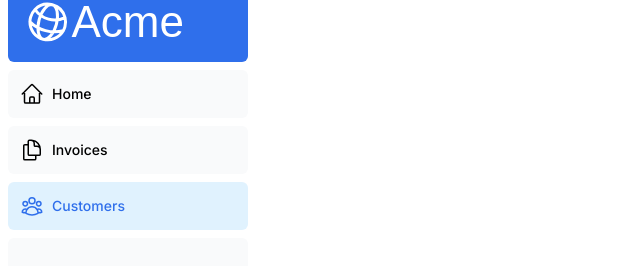
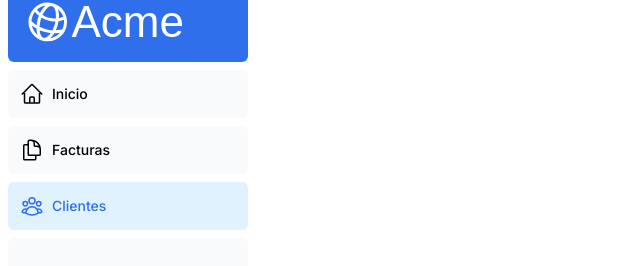
Before and after one commit to joe-morel/nextjs-dashboard, a Next.js app: page /dashboard/customers in a window 1280 px wide. Shown: the part 114-380 px from the top of the page, without its empty margins (0-640 px from the left). Built offline with nearby package versions, Linux system fonts and the light colour scheme; a web font is replaced by a local one.

Commit message:
Traslating to spanish and more

```diff
--- a/app/dashboard/page.tsx
+++ b/app/dashboard/page.tsx
@@ -20,7 +20,7 @@ export default async function Page() {
   return (
     <main>
       <h1 className={`${lusitana.className} mb-4 text-xl md:text-2xl`}>
-        Dashboard
+        Panel de Control
       </h1>
       <div className="grid gap-6 sm:grid-cols-2 lg:grid-cols-4">
          {/* <Card title="Reunido" value={totalPaidInvoices} type="collected" />
--- a/app/ui/dashboard/cards.tsx
+++ b/app/ui/dashboard/cards.tsx
@@ -25,11 +25,11 @@ export default async function CardWrapper() {
     <>
       {/* NOTE: Uncomment this code in Chapter 9 */}
 
-      <Card title="Collected" value={totalPaidInvoices} type="collected" />
-      <Card title="Pending" value={totalPendingInvoices} type="pending" />
-      <Card title="Total Invoices" value={numberOfInvoices} type="invoices" />
+      <Card title="Recaudado" value={totalPaidInvoices} type="collected" />
+      <Card title="Pendiente" value={totalPendingInvoices} type="pending" />
+      <Card title="Total de Facturas" value={numberOfInvoices} type="invoices" />
       <Card
-        title="Total Customers"
+        title="Total de Clientes"
         value={numberOfCustomers}
         type="customers"
       />
--- a/app/ui/dashboard/nav-links.tsx
+++ b/app/ui/dashboard/nav-links.tsx
@@ -13,13 +13,13 @@ import clsx from 'clsx';
 // Map of links to display in the side navigation.
 // Depending on the size of the application, this would be stored in a database.
 const links = [
-  { name: 'Home', href: '/dashboard', icon: HomeIcon },
+  { name: 'Inicio', href: '/dashboard', icon: HomeIcon },
   {
-    name: 'Invoices',
+    name: 'Facturas',
     href: '/dashboard/invoices',
     icon: DocumentDuplicateIcon,
   },
-  { name: 'Customers', href: '/dashboard/customers', icon: UserGroupIcon },
+  { name: 'Clientes', href: '/dashboard/customers', icon: UserGroupIcon },
 ];
 
 export default function NavLinks() {
```
